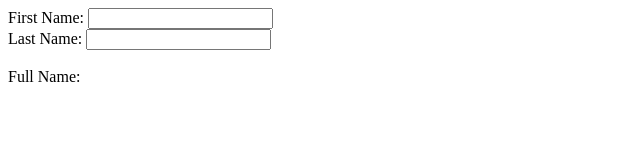
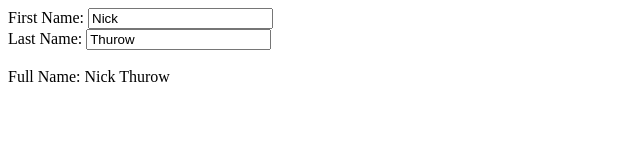
Before and after one commit to nthurow/scopeInheritanceDemo, a website: page jsbin.sak.1.html in a window 1280 px wide. Shown: the whole page, without its empty margins (0-640 px from the left). Drawn offline with nearby package versions, Linux system fonts and the light colour scheme.

Commit message:
Fix JsBin file to be in correct initial state.

```diff
--- a/jsbin.sak.1.html
+++ b/jsbin.sak.1.html
@@ -19,10 +19,10 @@
 
   <div ng-app="myApp" ng-controller="myCtrl">
     First Name:
-    <input type="text" ng-model="name.firstName" />
+    <input type="text" ng-model="firstName" />
     <br>
       Last Name:
-      <input type="text" ng-model="name.lastName" />
+      <input type="text" ng-model="lastName" />
       <br>
       <br>
     Full Name: <full-name></full-name>
@@ -42,10 +42,6 @@
 
       return {
         restrict: 'E',
-        scope: {
-          firstName: '=',
-          lastName: '='
-        },
         template: '<span>{{firstName}} {{lastName}}</span>',
         controller: function($scope) {
            $scope.propertyFromDirective = 'from directive';
```
